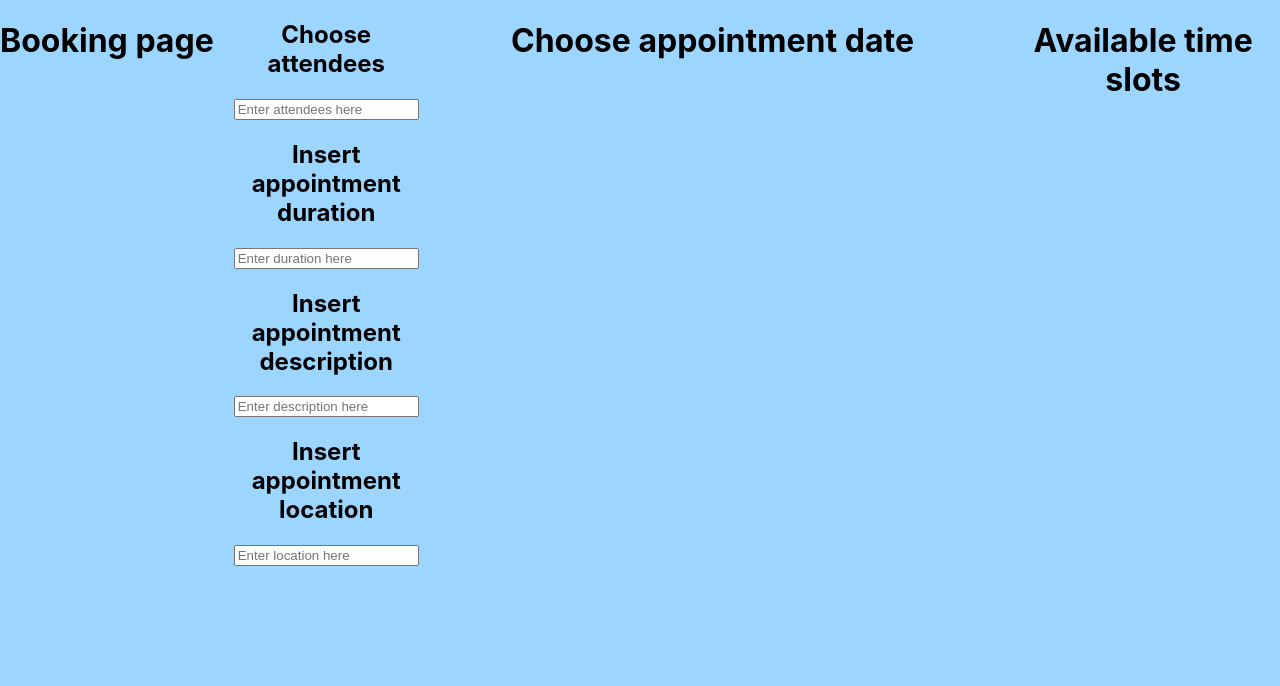
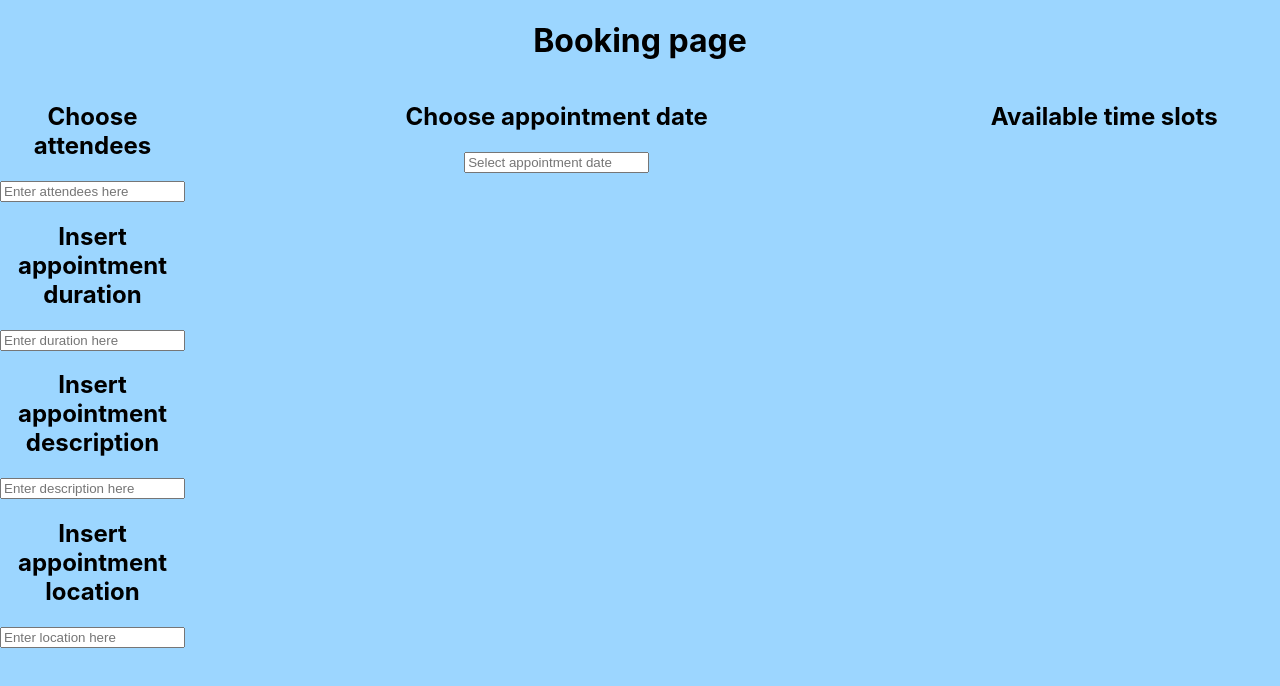
Before and after one commit to Amenawon/Appointment-Based-Scheduling-UI, a React (Create React App) app in the folder frontend/: page / in a window 1280 px wide. Shown: the top 686 px of the page. Built offline with nearby package versions, Linux system fonts and the light colour scheme.

Commit message:
Add a package for date-picker. Add date picker to the booking page.

```diff
--- a/frontend/package.json
+++ b/frontend/package.json
@@ -7,7 +7,10 @@
     "@testing-library/jest-dom": "^6.6.3",
     "@testing-library/react": "^16.3.0",
     "@testing-library/user-event": "^13.5.0",
+    "@types/react-datepicker": "^6.2.0",
+    "date-fns": "^4.1.0",
     "react": "^19.1.0",
+    "react-datepicker": "^8.3.0",
     "react-dom": "^19.1.0",
     "react-scripts": "5.0.1",
     "web-vitals": "^2.1.4"
--- a/frontend/src/pages/BookingPage.jsx
+++ b/frontend/src/pages/BookingPage.jsx
@@ -1,9 +1,14 @@
+import DatePicker from "react-datepicker";
+import "react-datepicker/dist/react-datepicker.css";
 import './BookingPage.css';
+import React, { useState } from 'react';
 
 function BookingPage() {
+    const [selectedDate, setSelectedDate] = useState(null);
     return (
+        <div>
+            <h1>Booking page</h1>
         <div className="booking-container">
-            <h1>Booking page</h1>
             <div className="column left-column">
                 <h2>Choose attendees</h2>
                 <input type="text" placeholder="Enter attendees here" className="attendees-textbox"/>
@@ -15,11 +20,17 @@ function BookingPage() {
                 <input type="text" placeholder="Enter location here" className="appointment-location-textbox"/>
             </div>
             <div className="column middle-column">
-                <h1>Choose appointment date</h1>
+                <h2>Choose appointment date</h2>
+                <DatePicker
+                    selected={selectedDate}
+                    onChange={(date) => setSelectedDate(date)}
+                    placeholderText="Select appointment date"
+                />
             </div>
             <div className="column right-column">
-                <h1>Available time slots</h1>
+                <h2>Available time slots</h2>
             </div>
+        </div>
         </div>
     );
 }
```
Also changed, not shown: 1 other file (tests, documents, lock files or other folders).
